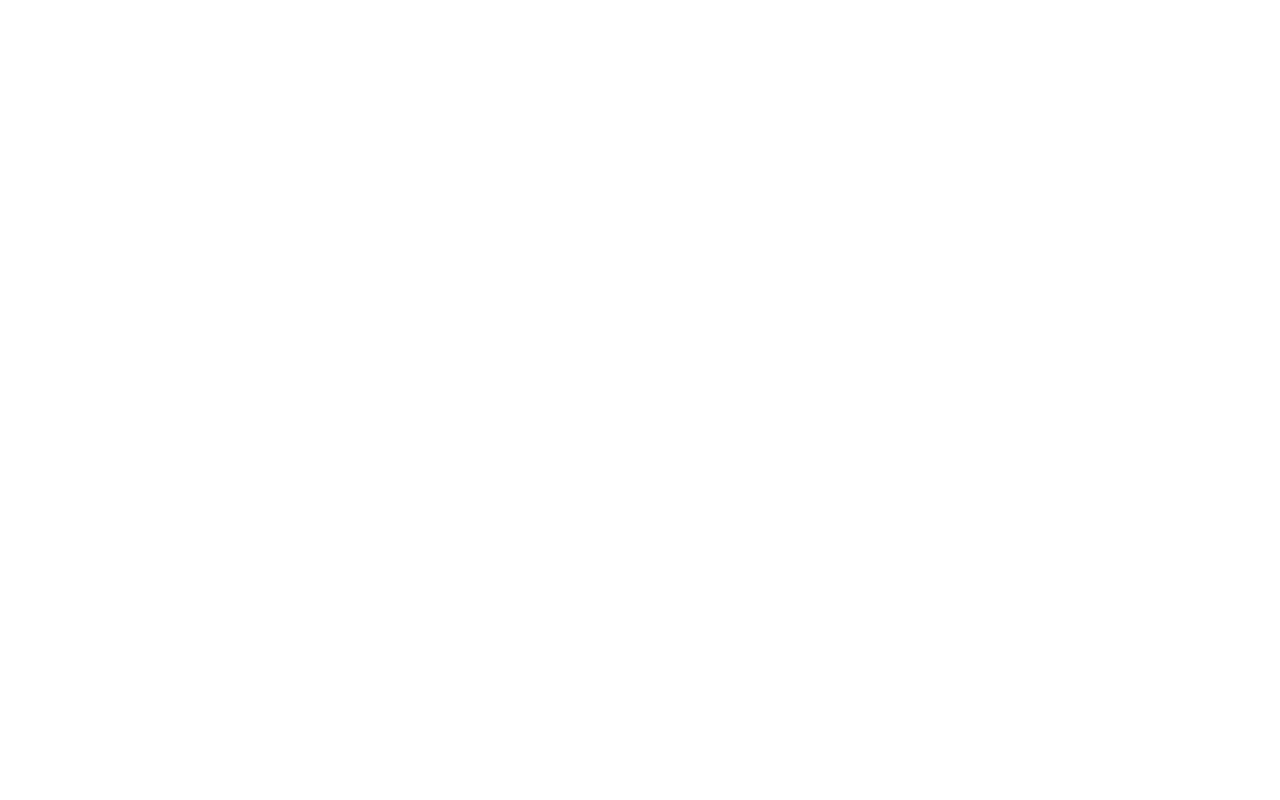
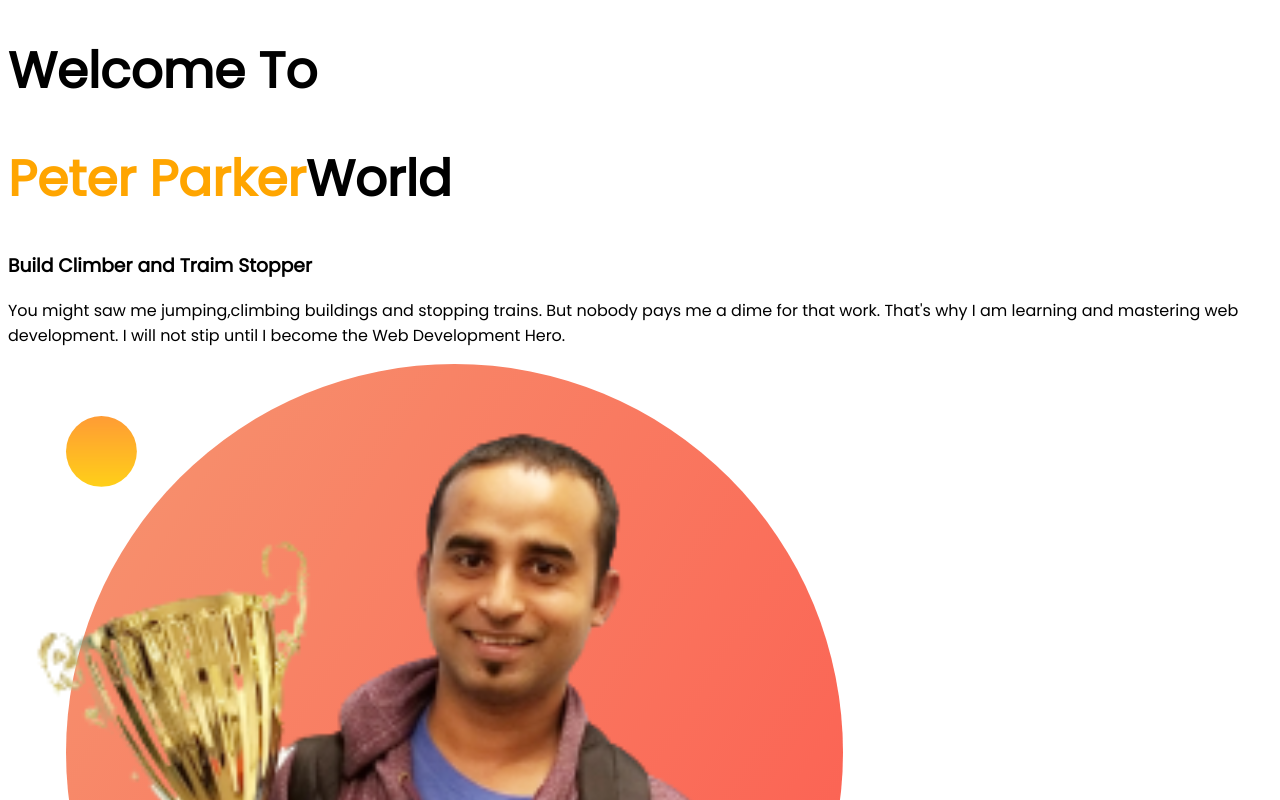
Before and after one commit to Bashir63/developer-portfolio, a plain HTML site: page index.html in a window 1280 px wide. Shown: the top 800 px of the page. Drawn offline with Linux system fonts and the light colour scheme.

Commit message:
Second commit

```diff
--- a/index.html
+++ b/index.html
@@ -5,9 +5,20 @@
     <meta http-equiv="X-UA-Compatible" content="IE=edge">
     <meta name="viewport" content="width=device-width, initial-scale=1.0">
     <title>Bashir Portfolio</title>
+    <link rel="preconnect" href="https://fonts.googleapis.com">
+    <link rel="preconnect" href="https://fonts.gstatic.com" crossorigin>
+    <link href="https://fonts.googleapis.com/css2?family=Poppins&display=swap" rel="stylesheet">
     <link rel="stylesheet" href="style.css">
 </head>
 <body>
+    <h1>Welcome To</h1>
+    <h1> <span></span></h1>
+    <h1> <span class="orange-color">Peter Parker</span>World</h1>
+    <h3>Build Climber and Traim Stopper</h3>
+    <p>You might saw me jumping,climbing buildings and stopping trains. But nobody pays me a dime for that work. That's why I am learning and mastering web development. I will not stip until I become the Web Development Hero.</p>
+    <img src="images/Jhankar-pic-with-bg.png" alt="">
+
+
 
 </body>
 </html>
--- a/style.css
+++ b/style.css
@@ -0,0 +1,11 @@
+body{
+    font-family: 'Poppins', sans-serif;
+}
+
+h1{
+    font-size: 50px;
+}
+
+.orange-color{
+    color: orange;
+}
```
Also changed, not shown: images/Jhankar-pic-with-bg.png (added), images/dream-bg.png (added), images/exp-bg.png (added), images/jhankar.png (added), images/jhankar2.png (added), images/my-bg.png (added), images/my-bg2.png (added), images/top-banner.png (added).
